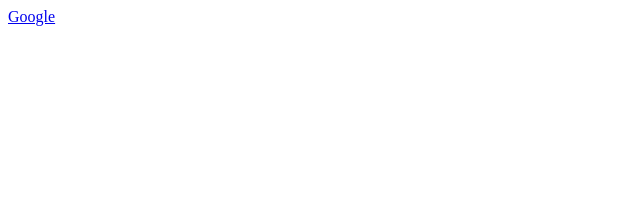
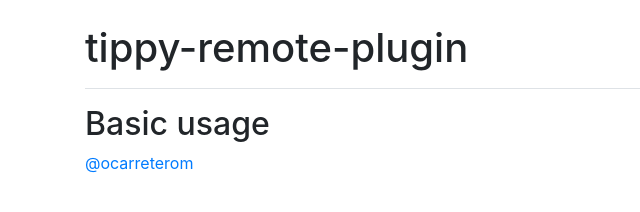
Before and after one commit to ocarreterom/tippy-remote-plugin, a website: page examples/index.html in a window 1280 px wide. Shown: the whole page, without its empty margins (0-640 px from the left). Drawn offline with nearby package versions, Linux system fonts and the light colour scheme; files whose address does not match are found by name.

Commit message:
Update examples

```diff
--- a/examples/index.html
+++ b/examples/index.html
@@ -5,17 +5,26 @@
   <meta name="viewport" content="width=device-width, initial-scale=1.0">
   <meta http-equiv="X-UA-Compatible" content="ie=edge">
   <title>Document</title>
+  <link rel="stylesheet" href="https://unpkg.com/tippy.js@latest/themes/light-border.css"></link>
+  <link rel="stylesheet" href="https://unpkg.com/bootstrap@4.4.1/dist/css/bootstrap.css"></link>
   <script src="https://unpkg.com/popper.js@latest"></script>
   <script src="https://unpkg.com/tippy.js@latest"></script>
 </head>
 <body>
 
-  <a href="#" id="remote" data-src="./content.html">Google</a>
+  <div class="container my-4">
+    <h1 class="border-bottom pb-3 mb-3">tippy-remote-plugin</h1>
+    <h2>Basic usage</h2>
+    <a href="https://github.com/ocarreterom" id="basic" data-src="./content.html" target="_blank">@ocarreterom</a>
+  </div>
 
   <script type="module">
     import remote from '../dist/index.js'
 
-    tippy('#remote', {
+    tippy('#basic', {
+      theme: 'light-border',
+      interactive: true,
+      placement: 'bottom-start',
       plugins: [remote]
     })
   </script>
```
Also changed, not shown: examples/content.html (+11 -1 lines), examples/avatar.png (added).
